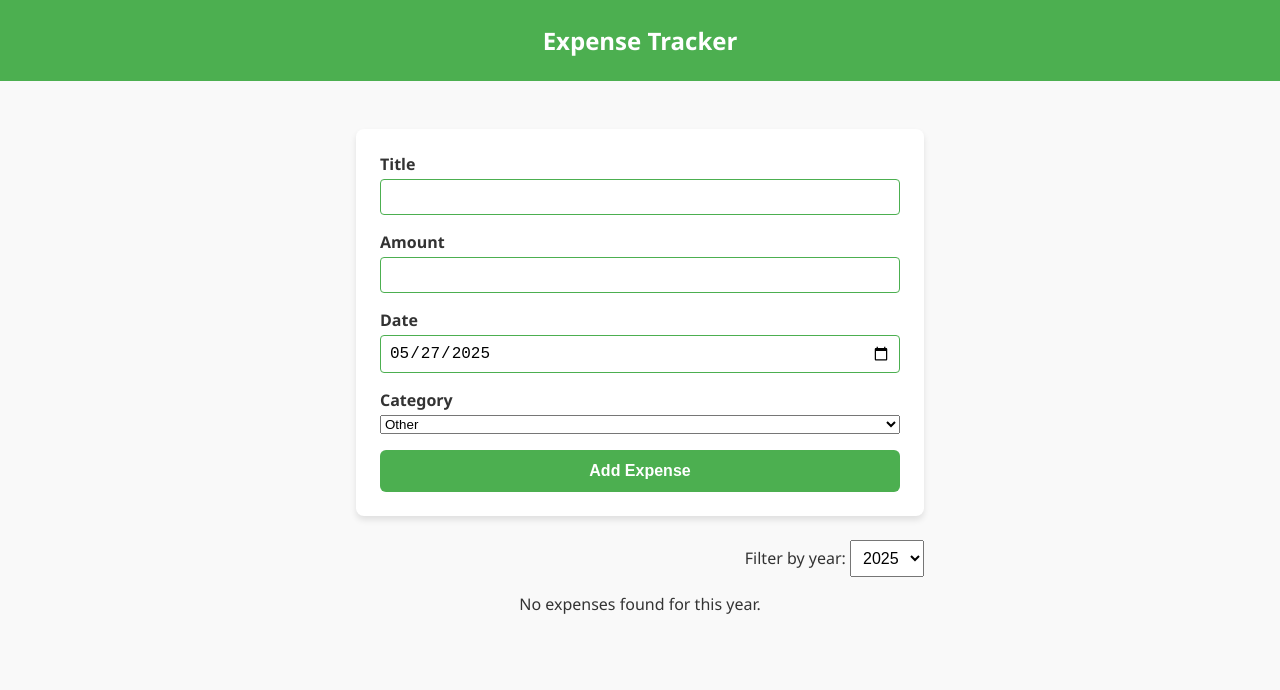
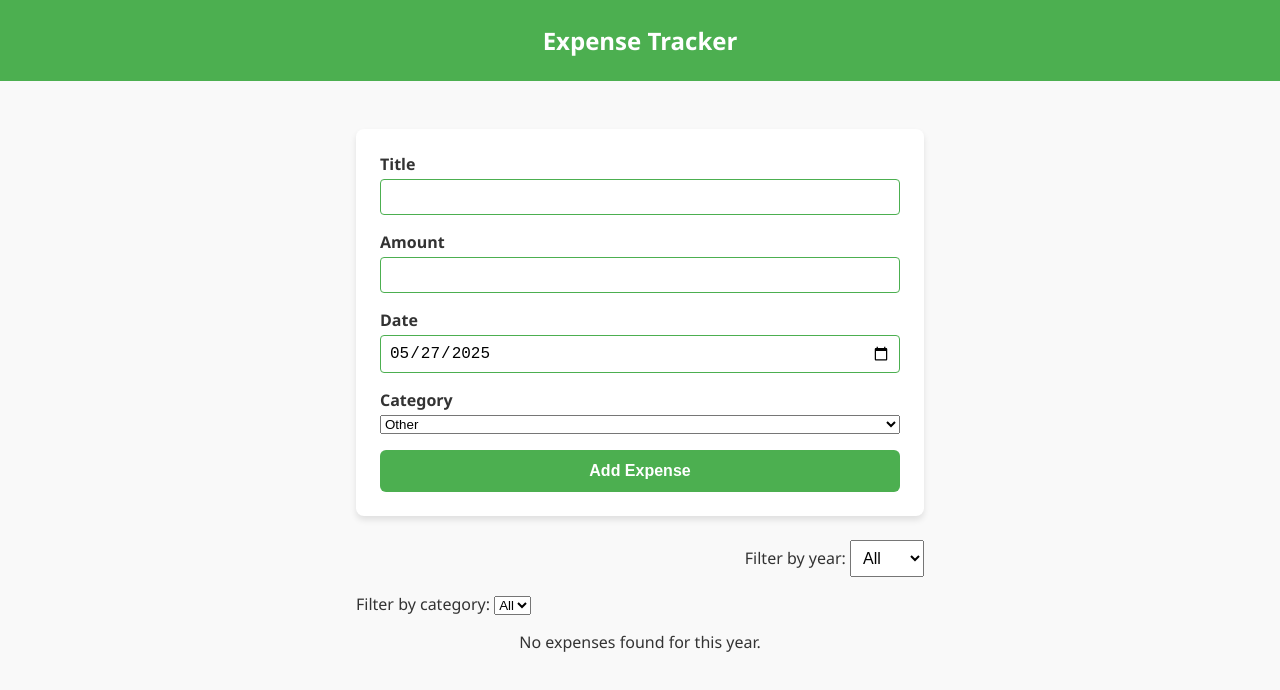
Before and after one commit to Dor-Ka/frontend-react-expense-tracker, a React (Vite) app: page / in a window 1280 px wide. Shown: the top 690 px of the page. Built offline with nearby package versions, Linux system fonts and the light colour scheme.

Commit message:
Add category filter and combine with year filter in App

```diff
--- a/src/App.jsx
+++ b/src/App.jsx
@@ -7,10 +7,14 @@ import Card from "./components/Card/Card";
 import ExpenseList from "./features/expenses/ExpenseList/ExpenseList";
 import ExpenseForm from "./components/ExpenseForm/ExpenseForm";
 import ExpensesFilter from "./features/expenses/ExpensesFilter/ExpensesFilter";
+import CategoryFilter from "./features/expenses/CategoryFilter/CategoryFilter";
 
 function App() {
   const { expenses, addExpense, deleteExpense } = useExpenses();
-  const [selectedYear, setSelectedYear] = useState("2025");
+  const [selectedYear, setSelectedYear] = useState("All");
+  const [selectedCategory, setSelectedCategory] = useState("all");
+
+  const categories = [...new Set(expenses.map(exp => exp.category))];
 
   const filteredExpenses = expenses.filter((expense) => {
     const year = new Date(expense.date).getFullYear().toString();
@@ -30,7 +34,13 @@ function App() {
           onChangeYear={setSelectedYear}
         />
 
-        <ExpenseList expenses={filteredExpenses} onDelete={deleteExpense}/>
+        <CategoryFilter
+          selectedCategory={selectedCategory}
+          onChangeCategory={setSelectedCategory}
+          categories={categories}
+        />
+
+        <ExpenseList expenses={filteredExpenses} onDelete={deleteExpense} />
       </Container>
     </>
   );
--- /dev/null
+++ b/src/features/expenses/CategoryFilter/CategoryFilter.jsx
@@ -0,0 +1,22 @@
+
+const CategoryFilter = ({ selectedCategory, onChangeCategory, categories }) => {
+  return (
+    <div>
+      <label htmlFor="categoryFilter">Filter by category: </label>
+      <select
+        id="categoryFilter"
+        value={selectedCategory}
+        onChange={(e) => onChangeCategory(e.target.value)}
+      >
+        <option value="all">All</option>
+        {categories.map((cat) => (
+          <option key={cat} value={cat}>
+            {cat}
+          </option>
+        ))}
+      </select>
+    </div>
+  );
+};
+
+export default CategoryFilter;
```
